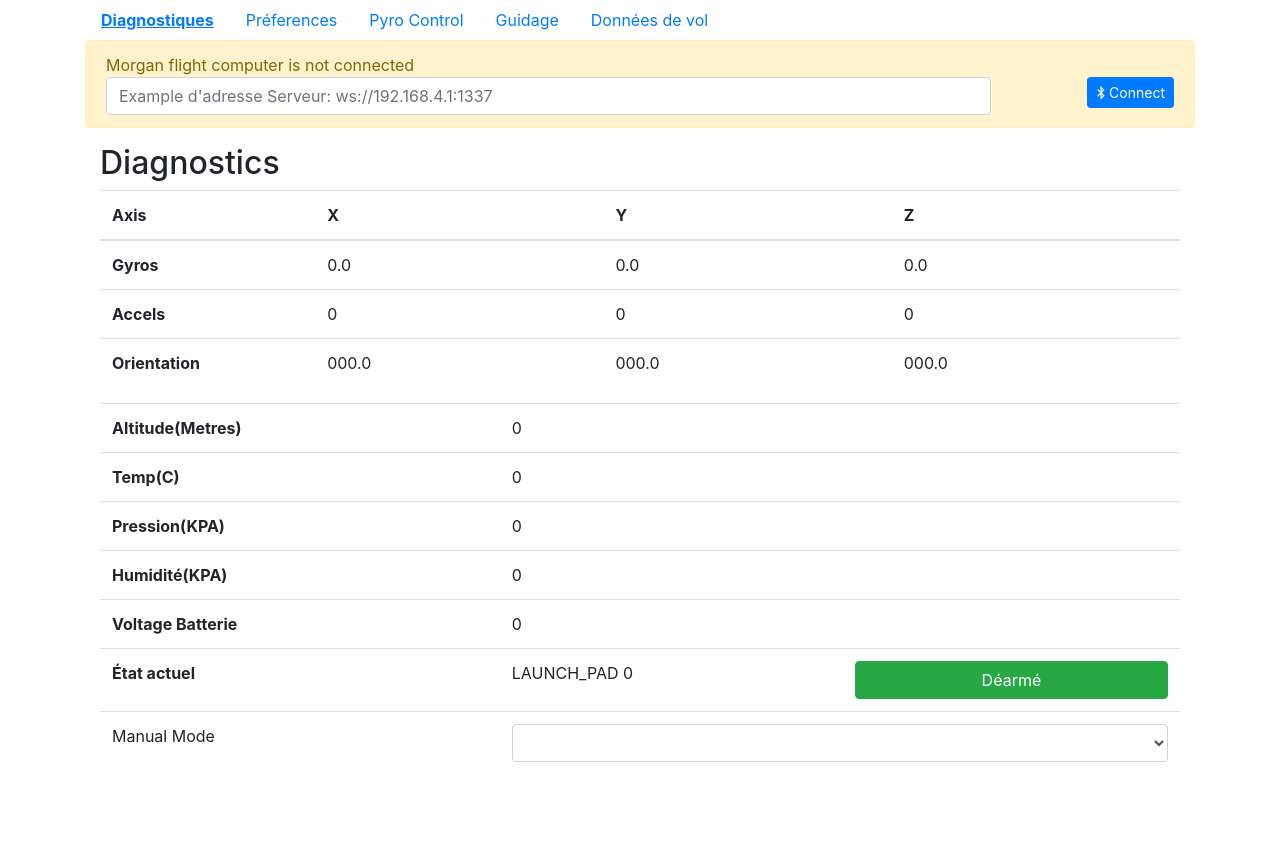
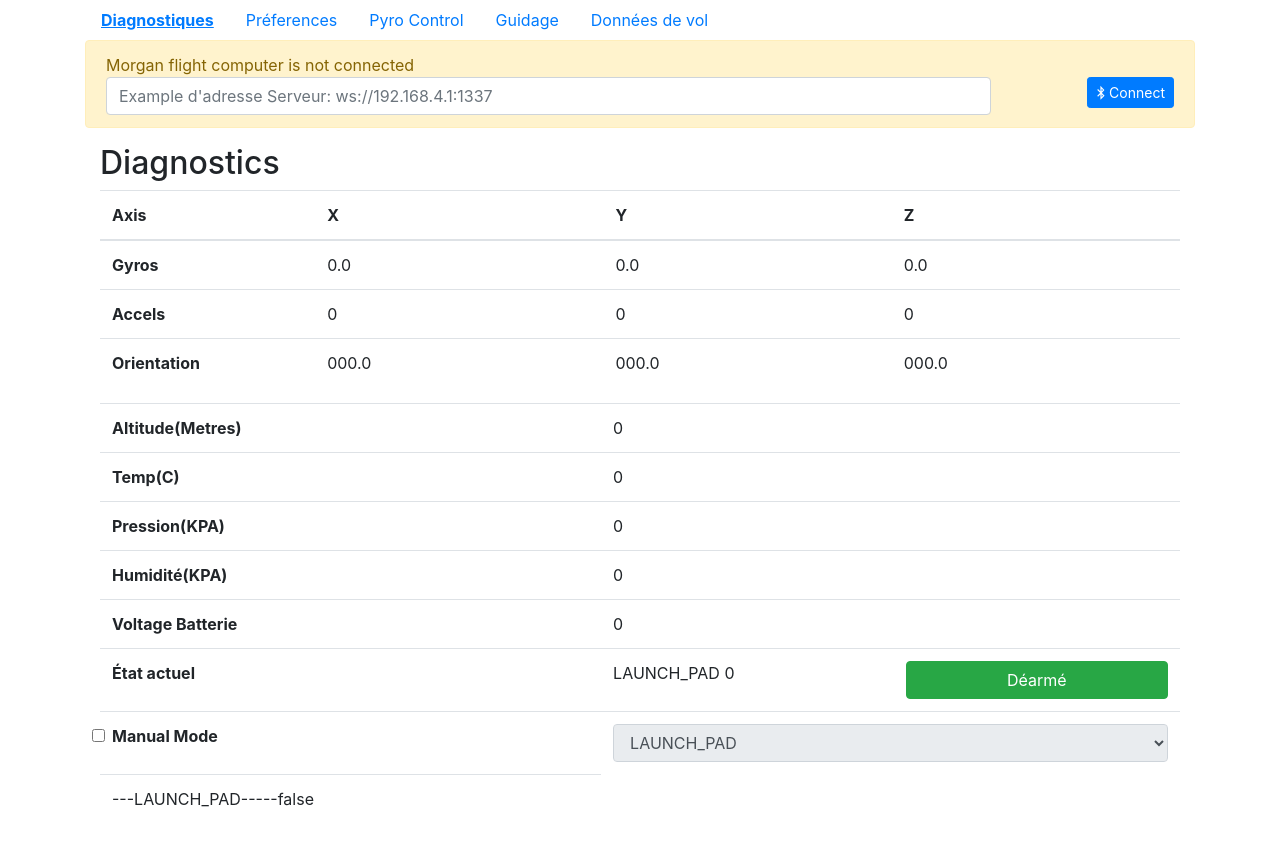
Before and after one commit to intensite/morgan-app, an Angular app: page /#/diag in a window 1280 px wide. Shown: the top 846 px of the page. Before the commit the page ends 800 px from the top, so only its background shows below. Built offline with nearby package versions, Linux system fonts and the light colour scheme; what @manekinekko/angular-web-bluetooth would draw is missing.

Commit message:
Commit before electron

```diff
--- a/package.json
+++ b/package.json
@@ -48,6 +48,7 @@
     "@types/node": "^12.12.34",
     "angular-cli-ghpages": "^0.6.2",
     "codelyzer": "^5.2.2",
+    "electron": "^11.2.0",
     "jasmine-core": "~3.5.0",
     "jasmine-spec-reporter": "~4.2.1",
     "karma": "~4.3.0",
--- a/src/app/diag/diag.component.html
+++ b/src/app/diag/diag.component.html
@@ -58,19 +58,28 @@
         <th scope="row">État actuel</th>
         <td class='diag_grid'>
           <div class="row">
-          <div class='col-md-6'>{{states[value.STATE].desc}} {{value.STATE}}</div>
-          <div class='col-md-6'>
-            <button type="button" class='btn  btn-block'  [ngClass]="(armed_state_status)?'btn-danger':'btn-success'" (click)='toggle_armed_state()'>{{armed_state_text}}</button>
+            <div class='col-md-6'>{{states[value.STATE].desc}} {{value.STATE}}</div>
+            <div class='col-md-6'>
+              <button type="button" class='btn  btn-block' [ngClass]="(armed_state_status)?'btn-danger':'btn-success'"
+                (click)='toggle_armed_state()'>{{armed_state_text}}</button>
+            </div>
           </div>
-        </div>
         </td>
       </tr>
       <tr>
-        <td class='diag_grid'>Manual Mode</td>
-        <td class='diag_grid'><select class="form-control" [(ngModel)]="value.STATE">
-          <!-- <option>LaunchPad</option> -->
-          <option *ngFor="let state of states" value="c.id">{{state.desc}}</option>
-        </select></td>
+        <th class='diag_grid'>
+          <input type="checkbox" class="form-check-input" [checked]="manualMode_status"
+            (change)="toggleManualState()"><span>Manual Mode</span>
+        </th>
+        <td class='diag_grid'><select [disabled]="!manualMode_status" class="form-control" name="manualState"
+            (change)='onManualStateChange($event)'>
+            <option *ngFor="let state of states" [value]="state.stateID">{{state.desc}}</option>
+          </select></td>
+      </tr>
+      <tr>
+        <td>
+          <p>{{manual_state}}---{{states[value.STATE].desc}}-----{{manualMode_status}}</p>
+        </td>
       </tr>
 
     </tbody>
--- a/src/app/diag/diag.component.ts
+++ b/src/app/diag/diag.component.ts
@@ -19,21 +19,23 @@ export class DiagComponent implements OnInit, OnDestroy {
         HUM: 0, VOLT: 0, STATE:0
     };
 
-    // states = ['LAUNCH_PAD', 'ARMED', 'TRUST_ST1', 'TRUST_ST2', 'COASTING', 'DESCENT', 'CHUTE_DESCENT', 'LANDED'];
     states = [
         {stateID: 0, desc: 'LAUNCH_PAD'},
         {stateID: 1, desc: 'ARMED'},
         {stateID: 2, desc: 'TRUST_ST1'},
-        {stateID: 3, desc: 'TRUST_ST2'},
-        {stateID: 4, desc: 'COASTING'},
-        {stateID: 5, desc: 'DESCENT'},
-        {stateID: 6, desc: 'CHUTE_DESCENT'},
-        {stateID: 7, desc: 'LANDED'}
+        {stateID: 3, desc: 'COASTING_INTER'},
+        {stateID: 4, desc: 'TRUST_ST2'},
+        {stateID: 5, desc: 'COASTING'},
+        {stateID: 6, desc: 'DESCENT'},
+        {stateID: 7, desc: 'CHUTE_DESCENT'},
+        {stateID: 8, desc: 'LANDED'}
     ];
 
     armed_state_text: string = "Déarmé";
     armed_state_status: boolean  = false;
+    manualMode_status: boolean  = false;
 
+    manual_state;
 
     // constructor(public service: BleService) {}
     constructor(public service: WebsocketService) {}
@@ -58,7 +60,7 @@ export class DiagComponent implements OnInit, OnDestroy {
         const PRESS = 9;                            // PRESSURE IN KPA
         const HUMID = 10;                           // HUMIDITY
         const VOLTAGE = 11;                         // VOLTAGE
-        const CURRENT_STATE = 12;                   // VOLTAGE
+        const CURRENT_STATE = 12;                   // STATE
 
 
         let empty_message = {
@@ -99,6 +101,20 @@ export class DiagComponent implements OnInit, OnDestroy {
 
     }
 
+    onManualStateChange(event) {
+        this.manual_state = event.target.value;
+        console.log(this.manual_state);
+        this.service.setValue(0x1a01, `SET MANUAL_STATE ${this.manual_state}`,);
+    }
+
+    toggleManualState() {
+        this.manualMode_status = !this.manualMode_status;
+        if(!this.manualMode_status) {
+            this.manual_state= -1;
+            this.service.setValue(0x1a01, `SET MANUAL_STATE "${this.manual_state}"`,);  // Quotes are necessary for negative numbers arguments :-(
+        }
+    }
+
 
     updateValue(value) {
         this.value = value;
```
Also changed, not shown: 1 other file (tests, documents, lock files or other folders).
